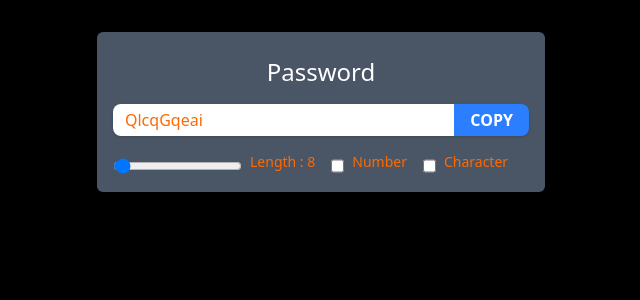
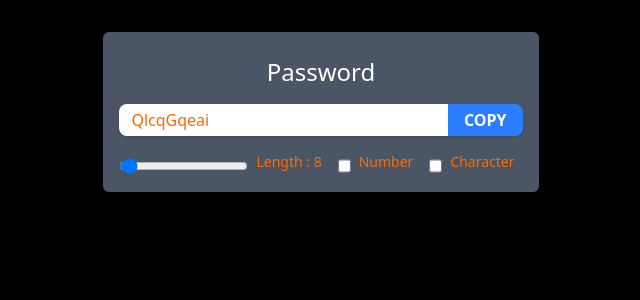
Before and after one commit to MR-MSBORA/Password-Generator, a React (Vite) app: page / in a window 1280 px wide. Shown: the top 300 px of the page, without its empty margins (319-959 px from the left). Built offline with nearby package versions, Linux system fonts and the light colour scheme.

Commit message:
Update App.jsx

```diff
--- a/src/App.jsx
+++ b/src/App.jsx
@@ -45,7 +45,7 @@ function App() {
 
   return (
     <>
-      <div className=' w-auto max-w-md bg-gray-600 mx-auto px-4 py-3 my-8   rounded-md shadow text-orange-500' >
+      <div className=' w-fit max-w-md bg-gray-600 mx-auto px-4 py-3 my-8   rounded-md shadow text-orange-500' >
         <h1 className='text-white text-center my-3 text-2xl'>
           Password
         </h1>
```
